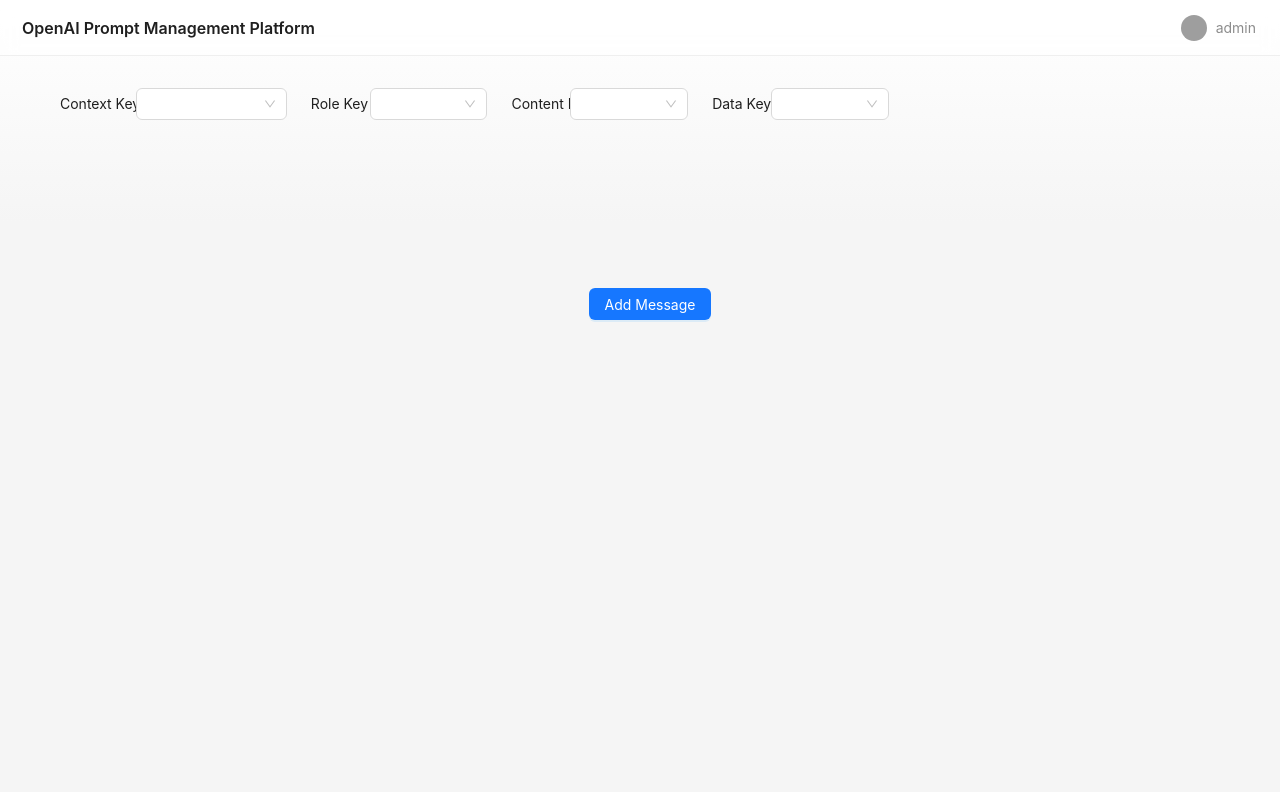
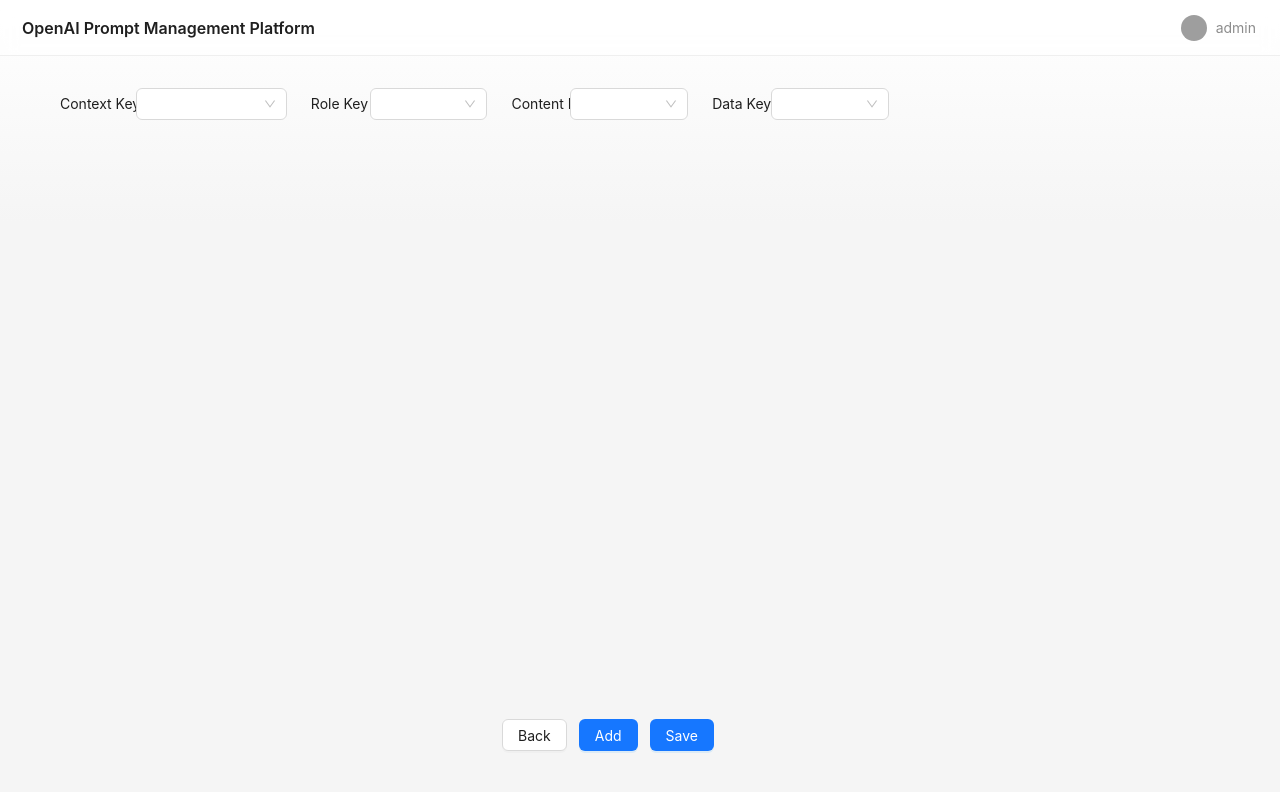
Before and after one commit to salphal/ai-prompt-front, a React (Vite) app: page /edit-prompt in a window 1280 px wide. Shown: the top 792 px of the page. Built offline with nearby package versions, Linux system fonts and the light colour scheme; grey boxes are pictures that could not be loaded.

Commit message:
feat: ✨ add @emotion/react

```diff
--- a/package.json
+++ b/package.json
@@ -12,6 +12,7 @@
   },
   "dependencies": {
     "@ant-design/pro-components": "^2.6.51",
+    "@emotion/react": "^11.11.4",
     "@microlink/react-json-view": "^1.23.0",
     "@uiw/react-md-editor": "^4.0.4",
     "antd": "^5.15.3",
--- a/src/components/draggable-list/components/draggable-item/index.module.scss
+++ /dev/null
@@ -1,15 +0,0 @@
-.draggableItem {
-  width: 100%;
-  display: flex;
-  flex-flow: row nowrap;
-  justify-content: space-between;
-  align-items: center;
-
-  .draggableItemDragIcon:active {
-    cursor: grab;
-  }
-
-  .draggableItemContent {
-    flex: 1;
-  }
-}
--- a/src/components/draggable-list/components/draggable-item/index.tsx
+++ b/src/components/draggable-list/draggable-item.tsx
@@ -1,25 +1,43 @@
-import React, {useEffect, useImperativeHandle, ForwardRefRenderFunction, Ref, useRef, ReactNode} from "react";
-import Styles from "./index.module.scss";
+/** @jsxImportSource @emotion/react */
+import React, {ForwardRefRenderFunction, ReactNode, Ref, useEffect, useImperativeHandle, useRef} from "react";
+import {HolderOutlined} from '@ant-design/icons';
+import {useDrag, useDrop} from "react-dnd";
+import classNames from "classnames";
+import {css} from '@emotion/react';
 
-import classNames from "classnames";
-import {useDrag, useDrop} from "react-dnd";
-import {HolderOutlined} from '@ant-design/icons';
+const draggableItemStyle = {
+  display: 'flex',
+  flexFlow: 'row nowrap',
+  justifyContent: 'space-between',
+  alignItems: 'center',
+  width: '100%',
+}
+
+const draggableItemDragIconStyle: any = css`
+  &:active {
+    cursor: grab;
+  }
+`;
+
+const draggableItemContentStyle = {
+  flex: 1
+}
 
 export type TDraggableItemRender = (...record: any[]) => ReactNode;
 
 export interface IDraggableItem {
-  [key: string]: any;
-
   id?: string;
   render: ReactNode | TDraggableItemRender;
+
+  [key: string]: any;
 }
 
 export interface DraggableItemProps {
-  [key: string]: any;
-
   id: string;
   index: number;
   onSwapPlaces: (dragIndex: number, hoverIndex: number) => void;
+
+  [key: string]: any;
 }
 
 interface DraggableItemRef {
@@ -73,14 +91,15 @@ const DraggableItem: ForwardRefRenderFunction<DraggableItemRef, DraggableItemPro
     <React.Fragment>
 
       <div
-        className={classNames([Styles.draggableItem])}
+        className={classNames([])}
         ref={drag(drop(draggableItemRef)) as any} // 这样写可以让它即接收拖拽又实现拖拽
         style={{
           opacity: isDragging ? 0.3 : 1,
+          ...draggableItemStyle
         }}
       >
-        <HolderOutlined className={Styles.draggableItemDragIcon}/>
-        <div className={Styles.draggableItemContent}>
+        <HolderOutlined css={draggableItemDragIconStyle}/>
+        <div style={draggableItemContentStyle}>
           {typeof render === 'function' ? render(props) : render}
         </div>
       </div>
--- a/src/components/draggable-list/index.module.scss
+++ /dev/null
@@ -1,9 +0,0 @@
-.draggableList {
-  display: flex;
-  padding: 20px 20px 100px 0;
-  flex-flow: column nowrap;
-  justify-content: flex-start;
-  align-items: flex-end;
-  width: 100%;
-  overflow: hidden auto;
-}
--- a/src/components/draggable-list/index.tsx
+++ b/src/components/draggable-list/index.tsx
@@ -1,10 +1,17 @@
 import React, {ForwardRefRenderFunction, Ref, useEffect, useImperativeHandle, useMemo} from "react";
-import Styles from "./index.module.scss";
-
 import classNames from "classnames";
 import {DndProvider} from "react-dnd";
 import {HTML5Backend} from "react-dnd-html5-backend";
-import DraggableItem, {IDraggableItem} from "./components/draggable-item";
+import DraggableItem, {IDraggableItem} from "./draggable-item.tsx";
+
+const draggableListStyle = {
+  display: 'flex',
+  overflow: 'hidden auto',
+  padding: '20px 20px 0 0',
+  flexFlow: 'column nowrap',
+  height: '100%',
+  width: '100%',
+}
 
 /**
  * "react-dnd": "^16.0.1",
@@ -14,6 +21,7 @@ import DraggableItem, {IDraggableItem} from "./components/draggable-item";
 export interface DraggableListProps {
   dataSource: Array<IDraggableItem>;
   setDataSource: (dataList: Array<IDraggableItem>) => void;
+  clazzNames: string[];
 
   [key: string]: any;
 }
@@ -27,7 +35,11 @@ const DraggableList: ForwardRefRenderFunction<DraggableListRef, DraggableListPro
   ref: Ref<DraggableListRef | HTMLDivElement>
 ) => {
 
-  const {dataSource, setDataSource} = props;
+  const {
+    dataSource,
+    setDataSource,
+    clazzNames = []
+  } = props;
 
   // Customize instance values exposed to parent components
   useImperativeHandle(ref, () => ({}));
@@ -54,8 +66,8 @@ const DraggableList: ForwardRefRenderFunction<DraggableListRef, DraggableListPro
     }
     return dataSource.map((v: IDraggableItem, i: number) => (
       <DraggableItem
-        id={`draggable-item-${i}`}
-        key={`draggable-item-${i}`}
+        id={v.id}
+        key={`draggable-item-${v.id}`}
         index={i}
         onSwapPlaces={draggableItemOnSwapPlaces}
         {...v}
@@ -67,7 +79,11 @@ const DraggableList: ForwardRefRenderFunction<DraggableListRef, DraggableListPro
     <React.Fragment>
 
       <DndProvider backend={HTML5Backend}>
-        <div className={classNames([Styles.draggableList])}>
+        <div
+          id={'draggable-list'}
+          className={classNames([...clazzNames])}
+          style={draggableListStyle}
+        >
           {draggableList()}
         </div>
       </DndProvider>
--- a/src/components/prompt-message/index.tsx
+++ b/src/components/prompt-message/index.tsx
@@ -76,7 +76,7 @@ const PromptMessage: ForwardRefRenderFunction<PromptMessageRef, PromptMessagePro
     <React.Fragment>
 
       <div
-        className={classNames(['prompt-message', 'flex', 'flex-col', 'p-1', 'mb-4', 'overflow-hidden', 'cursor-pointer'])}
+        className={classNames(['flex', 'flex-col', 'p-1', 'mb-4', 'overflow-hidden', 'cursor-grab'])}
         style={{height}}
       >
         <div className={classNames(['flex', 'justify-between'])}>
--- a/src/hooks/useScroll.ts
+++ b/src/hooks/useScroll.ts
@@ -45,11 +45,8 @@ const getElementRect = (dom: Element) => {
 };
 
 interface IUseScroll {
-  [key: string]: any;
-
   /** 有且仅当该元素显示的时候才执行( 在弹窗中时 ) */
   isShow: boolean;
-
   /** HTML元素 */
   htmlElement?: HTMLElement;
   /** useRef<Element>() */
@@ -58,11 +55,12 @@ interface IUseScroll {
   querySelector?: string;
   /** 滚动条到底部的最小偏移量 */
   minOffsetHeight?: number;
-
   /** 元素滚动事件 */
   onScroll?: () => void;
   /** 元素滚动条到底部事件 */
   onTouchToBottom?: () => void;
+
+  [key: string]: any;
 }
 
 const useScroll = (kwargs: IUseScroll) => {
@@ -75,8 +73,10 @@ const useScroll = (kwargs: IUseScroll) => {
     isShow = false,
     minOffsetHeight = 0,
 
-    onScroll = () => {},
-    onTouchToBottom = () => {},
+    onScroll = () => {
+    },
+    onTouchToBottom = () => {
+    },
   } = kwargs;
 
   const domRef = useRef<Element | null>(null);
@@ -87,6 +87,9 @@ const useScroll = (kwargs: IUseScroll) => {
 
     const dom = getHtmlElement(htmlElementRef || htmlElement || querySelector);
     if (!isElement(dom)) return;
+
+    const {rect} = getElementRect(dom as Element);
+    domRectRef.current = rect;
 
     domRef.current = dom;
     dom!.addEventListener('scroll', domOnScroll);
@@ -101,11 +104,9 @@ const useScroll = (kwargs: IUseScroll) => {
 
     isFunction(onScroll) && onScroll();
 
-    const {rect, scrollTop, scrollHeight} = getElementRect(
-      domRef.current as Element
-    );
+    const {rect, scrollTop, scrollHeight} = getElementRect(domRef.current as Element);
+    const {height} = rect;
 
-    const {height} = rect;
     domRectRef.current = rect;
 
     // The scroll bar touches the bottom
@@ -132,11 +133,8 @@ const useScroll = (kwargs: IUseScroll) => {
   };
 
   const scrollToBottom = () => {
-    if (
-      domRef.current instanceof Element &&
-      domRectRef.current instanceof DOMRect
-    ) {
-      const y = domRectRef.current.top + domRef.current.scrollTop;
+    if (domRef.current instanceof Element) {
+      const y = domRef.current.scrollHeight;
       scrollTo(0, y);
     }
   };
--- a/src/pages/edit-json/edit-json.tsx
+++ b/src/pages/edit-json/edit-json.tsx
@@ -12,7 +12,6 @@ export interface EditJsonProps {
 const EditJson: React.FC<EditJsonProps> = (props: EditJsonProps) => {
 
   const location = useLocation();
-  console.log('=>(edit-json.tsx:14) location', location);
   const navigate = useNavigate();
 
   const [content, setContent] = useState<any>({});
@@ -24,8 +23,6 @@ const EditJson: React.FC<EditJsonProps> = (props: EditJsonProps) => {
   const handleSaveOnClick = () => {
     const paramsString = location.search.slice(1);
     const {id} = qs.parse(paramsString);
-    console.log('=>(edit-json.tsx:33) id', id);
-
   };
 
   const jsonEditorOnChange = (changedContent: any, prevContent: any) => {
--- a/src/pages/edit-prompt/edit-prompt.tsx
+++ b/src/pages/edit-prompt/edit-prompt.tsx
@@ -1,6 +1,6 @@
 import React, {useEffect, useMemo, useState} from "react";
 import PromptMessage from "@/components/prompt-message";
-import {useLocation} from "react-router-dom";
+import {useLocation, useNavigate} from "react-router-dom";
 import {Button, Col, Form, Row, Select} from "antd";
 import usePromptStore, {setContextData} from "@/store/prompt.ts";
 import {useShallow} from "zustand/react/shallow";
@@ -11,6 +11,7 @@ import DraggableList from "@/components/draggable-list";
 import {CloseOutlined, VerticalAlignBottomOutlined, VerticalAlignTopOutlined} from '@ant-design/icons';
 import classNames from "classnames";
 import {v4 as uuidv4} from 'uuid';
+import useScroll from "@/hooks/useScroll.ts";
 
 
 export interface EditPromptProps {
@@ -20,6 +21,8 @@ export interface EditPromptProps {
 const EditPrompt: React.FC<EditPromptProps> = (props: EditPromptProps) => {
 
   const location = useLocation();
+  const navigate = useNavigate();
+
   const {
     columnKeysOptions,
     contextKeysOptions,
@@ -29,6 +32,8 @@ const EditPrompt: React.FC<EditPromptProps> = (props: EditPromptProps) => {
   const {
     promptFormData
   } = useEditPromptStore(useShallow((state: any) => state));
+
+  const {scrollToBottom} = useScroll({querySelector: '#draggable-list', isShow: true})
 
   const [form] = Form.useForm();
 
@@ -67,8 +72,8 @@ const EditPrompt: React.FC<EditPromptProps> = (props: EditPromptProps) => {
                 [<VerticalAlignBottomOutlined className={classNames(['text-blue-500'])}/>, 'moveToNext']
               ].map(([icon, type], i) => (
                 <div
-                  key={i}
-                  className={classNames(['flex-1', 'flex', 'justify-center', 'items-center', 'cursor-pointer', 'hover:bg-gray-200'])}
+                  key={id + i}
+                  className={classNames(['flex-1', 'flex', 'justify-center', 'items-center', 'cursor-cursor', 'hover:bg-gray-200'])}
                   onClick={() => handleEditPromptEventAspect(type as string, id)}
                 >
                   {icon}
@@ -87,6 +92,7 @@ const EditPrompt: React.FC<EditPromptProps> = (props: EditPromptProps) => {
       remove: handleEditPromptOnRemove,
       moveToPrev: handleEditPromptOnMoveToPrev,
       moveToNext: handleEditPromptOnMoveToNext,
+      back: handleEditPromptOnMoveToBack,
     };
     args = (Object.keys(kwargs).length || typeof kwargs !== 'object') ? [kwargs, ...args] : args;
     handles[type] && handles?.[type](...args);
@@ -100,6 +106,7 @@ const EditPrompt: React.FC<EditPromptProps> = (props: EditPromptProps) => {
       content: ""
     };
     setContextList(prev => [...prev, message]);
+    scrollToBottom();
   };
 
   const handleEditPromptOnRemove = (id: number) => {
@@ -107,10 +114,7 @@ const EditPrompt: React.FC<EditPromptProps> = (props: EditPromptProps) => {
   };
 
   const handleEditPromptOnMoveToPrev = (id: number) => {
-    console.log("=>(edit-prompt.tsx:119) id", id);
-    console.log("=>(edit-prompt.tsx:112) contextList", contextList);
     const index = contextList.findIndex(v => v.id === id);
-    console.log("=>(edit-prompt.tsx:113) index", index);
     if (index === -1 || index === 0) return;
     setContextList(prev => prev.map((v, i, arr) => {
       if (i === index - 1) return arr[index];
@@ -129,6 +133,10 @@ const EditPrompt: React.FC<EditPromptProps> = (props: EditPromptProps) => {
     }));
   };
 
+  const handleEditPromptOnMoveToBack = () => {
+    navigate('/home');
+  }
+
   const promptMessageOnChange = (val: any, i: string | number) => {
   }
 
@@ -142,6 +150,8 @@ const EditPrompt: React.FC<EditPromptProps> = (props: EditPromptProps) => {
 
   return (
     <React.Fragment>
+
+      <div className={classNames(['h-full', 'flex', 'flex-col', 'flex-nowrap'])}>
 
         <Form
           form={form}
@@ -185,8 +195,19 @@ const EditPrompt: React.FC<EditPromptProps> = (props: EditPromptProps) => {
           setDataSource={setContextList}
         />
 
-      <div className={classNames(['pl-5', 'h-20', 'flex', 'flex-row', 'justify-center', 'items-center'])}>
-        <Button type={'primary'} onClick={() => handleEditPromptEventAspect('add')}>Add Message</Button>
+        <div className={classNames(['pr-16', 'h-20', 'flex', 'flex-row', 'justify-center', 'items-center'])}>
+          <Button
+            className={classNames(['mr-3'])}
+            onClick={() => handleEditPromptEventAspect('back')}
+          >Back</Button>
+          <Button
+            className={classNames(['mr-3'])}
+            type={'primary'}
+            onClick={() => handleEditPromptEventAspect('add')}
+          >Add</Button>
+          <Button type={'primary'} onClick={() => handleEditPromptEventAspect('add')}>Save</Button>
+        </div>
+
       </div>
 
     </React.Fragment>
```
Also changed, not shown: src/pages/test.tsx (+15 -0 lines). Lines whose indentation alone changed are shown as unchanged.
